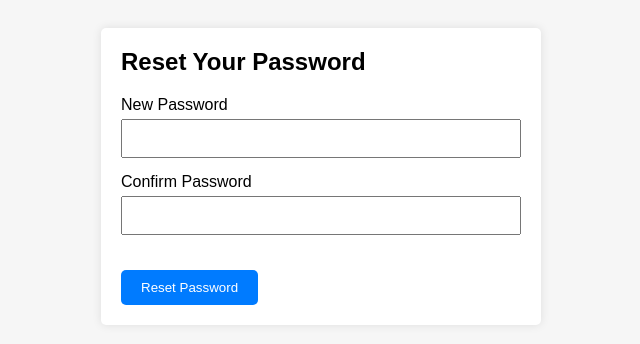
After one commit to rvosistemas/popayan_tourism_back, a Django app: template user_profile/templates/password_reset_confirm.html in a window 1280 px wide. The commit adds this page. Shown: the top 344 px of the page, without its empty margins (319-959 px from the left). Run offline with Django 5.2, Linux system fonts and the light colour scheme; the template is opened without the code that fills it: most values are stand-ins (such as "Sample title", 1, 10 or a date in 2020).

Commit message:
get new password from reset by email

```diff
--- a/project/settings.py
+++ b/project/settings.py
@@ -13,7 +13,6 @@ https://docs.djangoproject.com/en/5.0/ref/settings/
 import os
 import environ
 from pathlib import Path
-from django.db.models import UUIDField
 
 env = environ.Env(DEBUG=(bool, False))
 
--- /dev/null
+++ b/user_profile/templates/password_reset_confirm.html
@@ -0,0 +1,106 @@
+<!DOCTYPE html>
+<html lang="en">
+<head>
+    <title>Reset Password</title>
+    <style>
+        body {
+            font-family: Arial, sans-serif;
+            background-color: #f6f6f6;
+            padding: 20px;
+        }
+        .container {
+            background-color: #ffffff;
+            padding: 20px;
+            border-radius: 5px;
+            box-shadow: 0 0 10px rgba(0, 0, 0, 0.1);
+            max-width: 400px;
+            margin: 0 auto;
+        }
+        .header {
+            font-size: 24px;
+            font-weight: bold;
+            margin-bottom: 20px;
+        }
+        .form-group {
+            margin-bottom: 15px;
+        }
+        .form-group label {
+            display: block;
+            margin-bottom: 5px;
+        }
+        .form-group input {
+            width: 100%;
+            padding: 10px;
+            box-sizing: border-box;
+        }
+        .button {
+            display: inline-block;
+            background-color: #007BFF;
+            color: #ffffff;
+            padding: 10px 20px;
+            text-decoration: none;
+            border-radius: 5px;
+            margin-top: 20px;
+            border: none;
+            cursor: pointer;
+        }
+        .error-message {
+            color: red;
+        }
+    </style>
+</head>
+<body>
+    <div class="container">
+        <div class="header">Reset Your Password</div>
+        <form method="post" id="resetPasswordForm">
+            <div class="form-group">
+                <label for="new_password">New Password</label>
+                <input type="password" id="new_password" name="new_password" required>
+            </div>
+            <div class="form-group">
+                <label for="confirm_password">Confirm Password</label>
+                <input type="password" id="confirm_password" name="confirm_password" required>
+            </div>
+            <button type="submit" class="button">Reset Password</button>
+            <div id="errorMessage" class="error-message"></div>
+            <input type="hidden" name="csrfmiddlewaretoken" value="{{ csrf_token }}">
+        </form>
+    </div>
+    <script>
+        document.getElementById('resetPasswordForm').addEventListener('submit', async function(event) {
+            event.preventDefault();
+            const newPassword = document.getElementById('new_password').value;
+            const confirmPassword = document.getElementById('confirm_password').value;
+            const errorMessage = document.getElementById('errorMessage');
+            errorMessage.textContent = '';
+
+            if (newPassword !== confirmPassword) {
+                errorMessage.textContent = 'Passwords do not match.';
+                return;
+            }
+
+            const uidb64 = '{{ uidb64 }}';
+            const token = '{{ token }}';
+
+            const response = await fetch(`/user_profile/reset-password/${uidb64}/${token}/`, {
+                method: 'POST',
+                headers: {
+                    'Content-Type': 'application/json',
+                    'X-CSRFToken': '{{ csrf_token }}'
+                },
+                body: JSON.stringify({
+                    new_password: newPassword
+                })
+            });
+
+            if (response.ok) {
+                alert('Password has been reset successfully.');
+                window.location.href = 'http://localhost:4200/auth/login';
+            } else {
+                const result = await response.json();
+                errorMessage.textContent = result.error || 'An error occurred. Please try again.';
+            }
+        });
+    </script>
+</body>
+</html>
```
Also changed, not shown: user_profile/auth_utils.py (+32 -0 lines), user_profile/templates/reset_password_email.html (+61 -4 lines), user_profile/views.py (+18 -15 lines).
